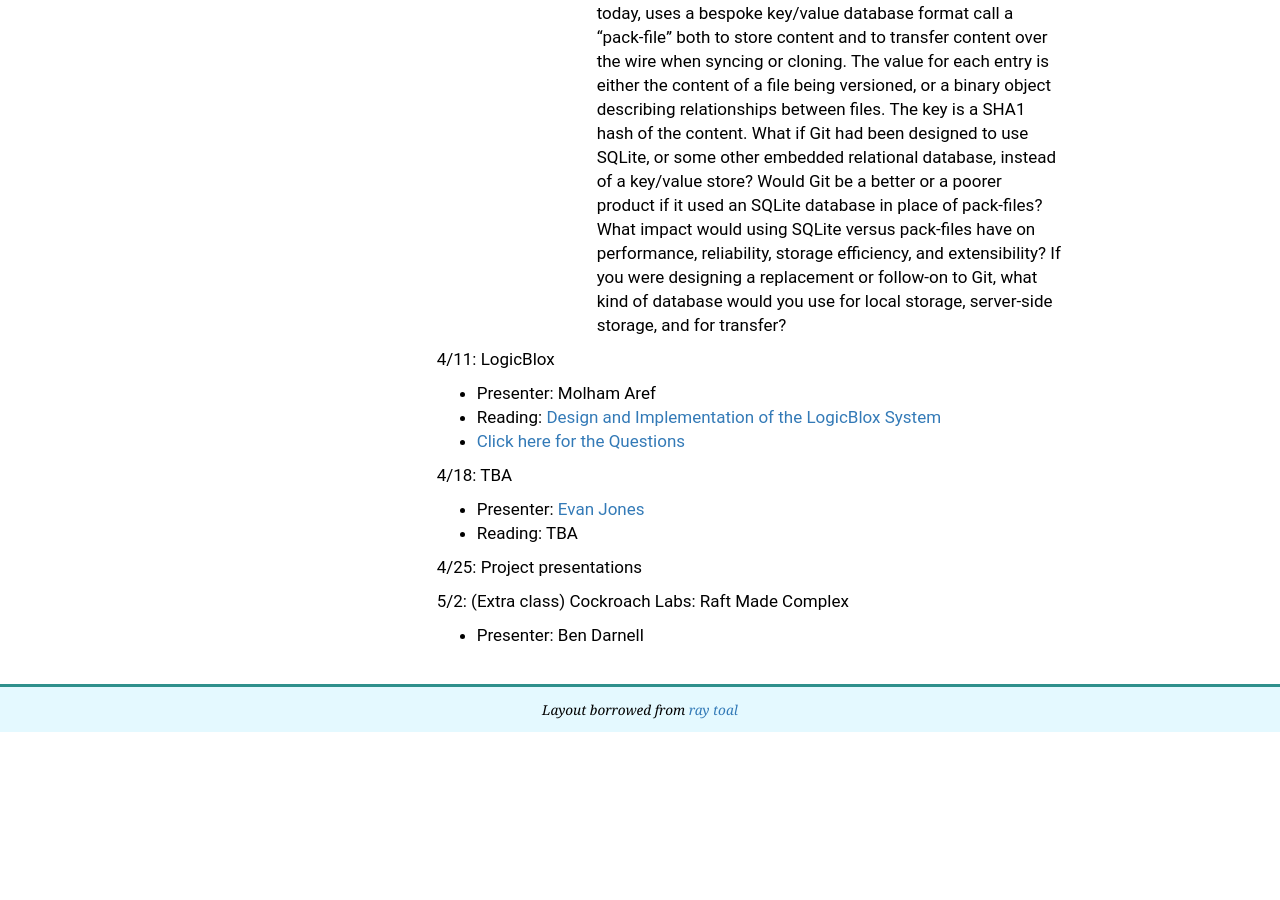
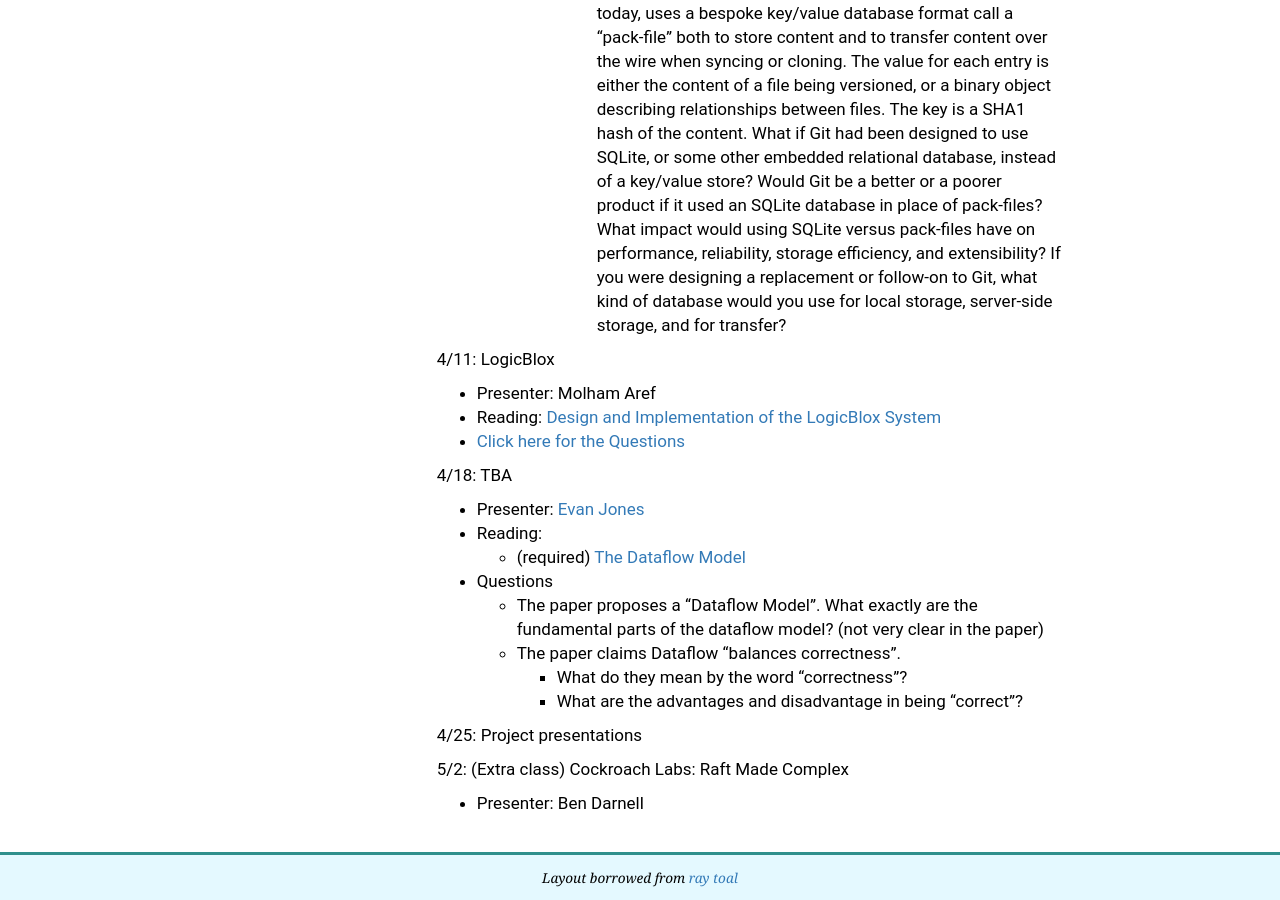
Before and after one commit to columbiadb/columbiadb.github.io, a Jekyll site: the page built from index.md, in a window 1280 px wide and 900 px high, scrolled down 4416 px. Built offline with Jekyll 4.4.1, drawn with Linux system fonts in a browser that asks for light colours; before the commit the page ends 5148 px from its top, so only the background shows below that.

Commit message:
lazy commit msg

```diff
--- a/index.md
+++ b/index.md
@@ -176,7 +176,13 @@
 
 4/18: TBA
 * Presenter: [Evan Jones](http://www.evanjones.ca/)
-* Reading: TBA
+* Reading:
+  * (required) [The Dataflow Model](http://www.vldb.org/pvldb/vol8/p1792-Akidau.pdf)
+* Questions
+  * The paper proposes a "Dataflow Model".  What exactly are the fundamental parts of the dataflow model?  (not very clear in the paper)
+  * The paper claims Dataflow "balances correctness".
+    * What do they mean by the word "correctness"?
+    * What are the advantages and disadvantage in being "correct"?
 
 4/25: Project presentations
 
```
